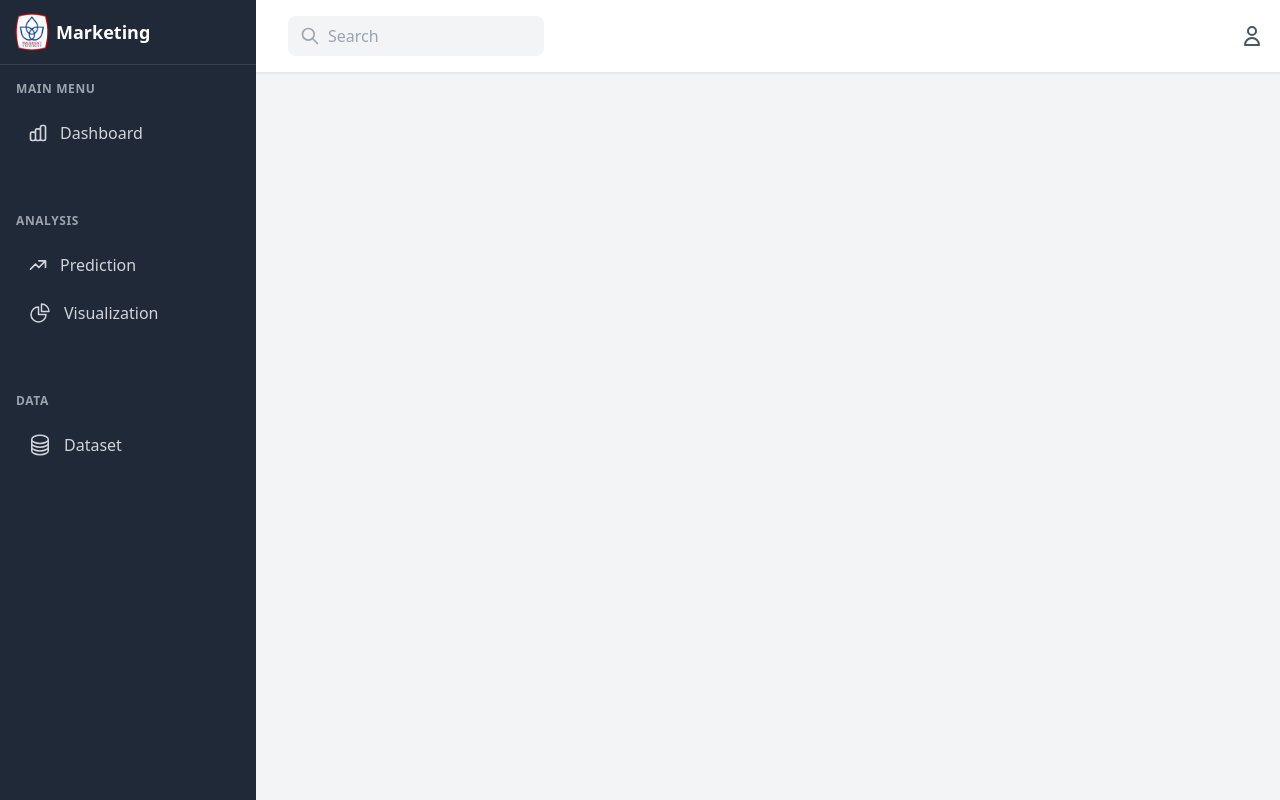
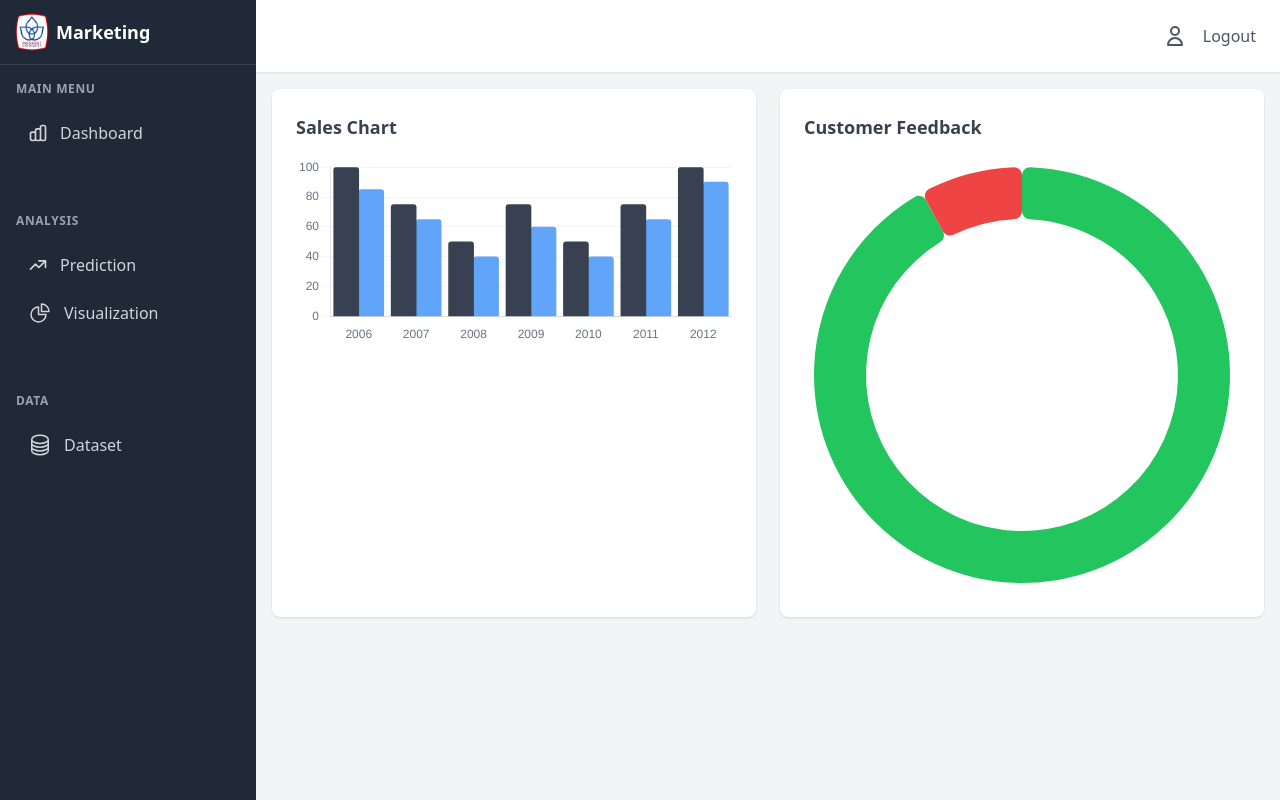
Before and after one commit to najlasjad/marketing, a Django app: page /dashboard/ in a window 1280 px wide. Run offline with Django 5.2, Linux system fonts and the light colour scheme; a user stored in the database is signed in; some libraries are stand-ins or nearby versions.

Commit message:
btn work

```diff
--- a/marketing_app/templates/base.html
+++ b/marketing_app/templates/base.html
@@ -97,6 +97,7 @@
                         <h3 class="text-xs font-semibold text-gray-400 mb-3 tracking-wider">
                             MAIN MENU
                         </h3>
+                        <a href="{% url 'dashboard' %}">
                             <div
                                 class="flex items-center justify-between p-3 rounded-lg cursor-pointer text-gray-300 hover:bg-gray-700">
                                 <div class="flex items-center space-x-3">
@@ -110,6 +111,8 @@
                                     <span>Dashboard</span>
                                 </div>
                             </div>
+                        </a>
+
                     </div>
                 </div>
 
@@ -118,6 +121,7 @@
                         <h3 class="text-xs font-semibold text-gray-400 mb-3 tracking-wider">
                             ANALYSIS
                         </h3>
+                        <a href="{%  url 'prediction' %}">
                             <div
                                 class="flex items-center justify-between p-3 rounded-lg cursor-pointer text-gray-300 hover:bg-gray-700">
                                 <div class="flex items-center space-x-3">
@@ -131,10 +135,12 @@
                                 </svg>
                                 <span>Prediction</span>
                             </div>
+                        </a>
                     </div>
 
                     <div
                         class="flex items-center justify-between p-3 rounded-lg cursor-pointer text-gray-300 hover:bg-gray-700">
+                        <a href="{%  url 'visualization' %}">
                             <div class="flex items-center space-x-3">
                                 <svg
                                     xmlns="http://www.w3.org/2000/svg"
@@ -152,9 +158,9 @@
                                         stroke-linejoin="round"
                                         d="M13.5 10.5H21A7.5 7.5 0 0 0 13.5 3v7.5Z"/>
                                 </svg>
-
                                 <span>Visualization</span>
                             </div>
+                        </a>
                     </div>
                 </div>
             </div>
@@ -166,6 +172,7 @@
                     </h3>
                     <div
                         class="flex items-center justify-between p-3 rounded-lg cursor-pointer text-gray-300 hover:bg-gray-700">
+                        <a href="{%  url 'dataset' %}">
                             <div class="flex items-center space-x-3">
                                 <svg
                                     xmlns="http://www.w3.org/2000/svg"
@@ -179,10 +186,9 @@
                                         stroke-linejoin="round"
                                         d="M20.25 6.375c0 2.278-3.694 4.125-8.25 4.125S3.75 8.653 3.75 6.375m16.5 0c0-2.278-3.694-4.125-8.25-4.125S3.75 4.097 3.75 6.375m16.5 0v11.25c0 2.278-3.694 4.125-8.25 4.125s-8.25-1.847-8.25-4.125V6.375m16.5 0v3.75m-16.5-3.75v3.75m16.5 0v3.75C20.25 16.153 16.556 18 12 18s-8.25-1.847-8.25-4.125v-3.75m16.5 0c0 2.278-3.694 4.125-8.25 4.125s-8.25-1.847-8.25-4.125"/>
                                 </svg>
-
-                        </svg>
                                 <span>Dataset</span>
                             </div>
+                        </a>
                     </div>
                 </div>
             </div>
@@ -191,31 +197,13 @@
         <!-- Main Content -->
         <div class="flex-1 flex flex-col lg:ml-0">
             <!-- Header -->
-        <div class="bg-white shadow-sm border-b p-4">
+            <div class="bg-white shadow-sm border-b p-6">
                 <div class="flex items-center justify-between">
                     <div class="flex items-center space-x-4">
                         <!-- Space for mobile burger button -->
                         <div class="w-10 lg:hidden"></div>
-                    <div class="relative">
-                        <svg
-                            class="w-5 h-5 absolute left-3 top-1/2 transform -translate-y-1/2 text-gray-400"
-                            fill="none"
-                            stroke="currentColor"
-                            viewBox="0 0 24 24">
-                            <path
-                                stroke-linecap="round"
-                                stroke-linejoin="round"
-                                stroke-width="2"
-                                d="M21 21l-6-6m2-5a7 7 0 11-14 0 7 7 0 0114 0z"></path>
-                        </svg>
-                        <input
-                            type="text"
-                            placeholder="Search"
-                            class="pl-10 pr-4 py-2 bg-gray-100 rounded-lg w-48 sm:w-64 focus:outline-none focus:ring-2 focus:ring-purple-500"/>
-                    </div>
                     </div>
                     <div class="flex items-center space-x-4 text-gray-600">
-                    <button onclick="logout()" class="focus:outline-none">
                         <svg class="w-6 h-6" fill="none" stroke="currentColor" viewBox="0 0 24 24">
                             <path
                                 stroke-linecap="round"
@@ -223,7 +211,13 @@
                                 stroke-width="2"
                                 d="M16 7a4 4 0 11-8 0 4 4 0 018 0zM12 14a7 7 0 00-7 7h14a7 7 0 00-7-7z"></path>
                         </svg>
-                    </button>
+                        <form
+                            action="{% url 'logout' %}"
+                            method="post"
+                            onsubmit="return confirmLogout();">
+                            {% csrf_token %}
+                            <button type="submit">Logout</button>
+                        </form>
                     </div>
                 </div>
             </div>
@@ -437,6 +431,10 @@
                 }
             }
         });
+
+        function confirmLogout() {
+            return confirm("Are you sure want to logout?");
+        }
     </script>
 </body>
 </html>
--- a/marketing_app/templates/dashboard.html
+++ b/marketing_app/templates/dashboard.html
@@ -1,22 +1,15 @@
-{% extends "base.html" %} {% block title %}Dashboard{% endblock %} {% block
-content %}
-<div class="p-4">
-  <!-- Header -->
-  <div class="bg-white shadow-sm border-b p-4 rounded-lg">
-    <h1 class="text-xl font-semibold text-gray-700">Dashboard Overview</h1>
+{% extends 'base.html' %} {% block content %}
+<div class="grid grid-cols-1 lg:grid-cols-2 gap-6">
+  <!-- Sales Chart -->
+  <div class="bg-white p-6 rounded-lg shadow">
+    <h2 class="text-lg font-semibold mb-4 text-gray-700">Sales Chart</h2>
+    <canvas id="salesChart" width="400" height="200"></canvas>
   </div>
 
-  <!-- Example Content -->
-  <div class="grid grid-cols-1 md:grid-cols-2 gap-4 mt-4">
-    <!-- Example Chart Cards -->
-    <div class="bg-white p-4 rounded-lg shadow">
-      <h2 class="text-sm font-semibold text-gray-500 mb-2">Sales Chart</h2>
-      <canvas id="salesChart" class="w-full h-48"></canvas>
-    </div>
-
-    <div class="bg-white p-4 rounded-lg shadow">
-      <h2 class="text-sm font-semibold text-gray-500 mb-2">Feedback</h2>
-      <canvas id="feedbackChart" class="w-full h-48"></canvas>
-    </div>
+  <!-- Feedback Chart -->
+  <div class="bg-white p-6 rounded-lg shadow">
+    <h2 class="text-lg font-semibold mb-4 text-gray-700">Customer Feedback</h2>
+    <canvas id="feedbackChart" width="400" height="200"></canvas>
   </div>
 </div>
+{% endblock %}
--- /dev/null
+++ b/marketing_app/templates/dataset.html
@@ -0,0 +1,5 @@
+{% extends 'base.html' %} {% block content %}
+<div class="grid grid-cols-1 lg:grid-cols-2 gap-6">
+  <h1>ini dataset</h1>
+</div>
+{% endblock %}
--- /dev/null
+++ b/marketing_app/templates/prediction.html
@@ -0,0 +1,5 @@
+{% extends 'base.html' %} {% block content %}
+<div class="grid grid-cols-1 lg:grid-cols-2 gap-6">
+  <h1>ini prediction</h1>
+</div>
+{% endblock %}
--- /dev/null
+++ b/marketing_app/templates/visualization.html
@@ -0,0 +1,5 @@
+{% extends 'base.html' %} {% block content %}
+<div class="grid grid-cols-1 lg:grid-cols-2 gap-6">
+  <h1>ini Visualization</h1>
+</div>
+{% endblock %}
--- a/marketing_app/urls.py
+++ b/marketing_app/urls.py
@@ -4,6 +4,9 @@
 urlpatterns = [
     path('', views.start_view, name='start'),  # start page
     path('login/', views.login_view, name='login'),
+    path('logout/', views.logout_view, name='logout'),
     path('dashboard/', views.dashboard_view, name='dashboard'),
-    path('logout/', views.logout_view, name='logout'),
+    path('prediction/', views.prediction_view, name='prediction'),
+    path('visualization/', views.visualization_view, name='visualization'),
+    path('dataset/', views.dataset_view, name='dataset'),
 ]
--- a/marketing_app/views.py
+++ b/marketing_app/views.py
@@ -31,12 +31,30 @@
     return render(request, 'login.html')
 
 
+def logout_view(request):
+    logout(request)
+    return redirect('login')
+
+
 @login_required
 def dashboard_view(request):
     is_admin = request.user.is_superuser or request.user.is_staff
     return render(request, 'dashboard.html', {'is_admin': is_admin})
 
 
-def logout_view(request):
-    logout(request)
-    return redirect('login')
+@login_required
+def prediction_view(request):
+    is_admin = request.user.is_superuser or request.user.is_staff
+    return render(request, 'prediction.html', {'is_admin': is_admin})
+
+
+@login_required
+def visualization_view(request):
+    is_admin = request.user.is_superuser or request.user.is_staff
+    return render(request, 'visualization.html', {'is_admin': is_admin})
+
+
+@login_required
+def dataset_view(request):
+    is_admin = request.user.is_superuser or request.user.is_staff
+    return render(request, 'dataset.html', {'is_admin': is_admin})
```
Also changed, not shown: db.sqlite3. Lines whose indentation alone changed are shown as unchanged.
